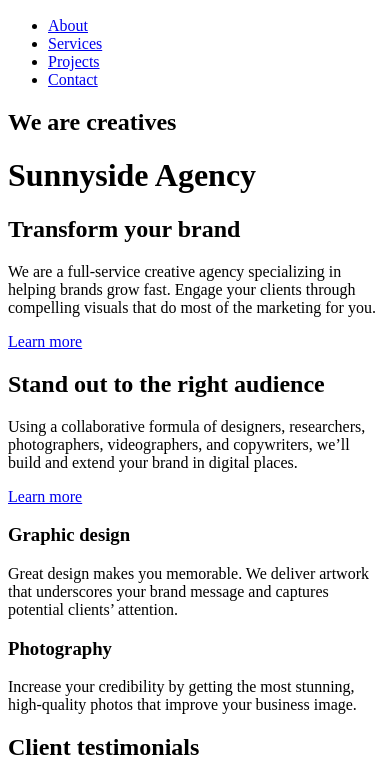
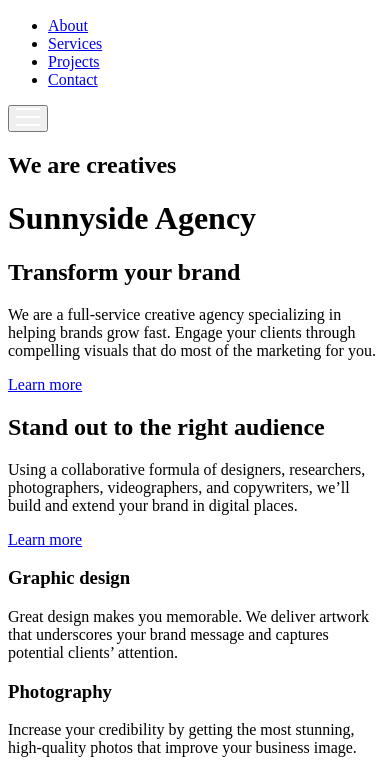
Before and after one commit to juanpb96/FEM_sunnyside-agency-landing-page, a plain HTML site: page index.html in a window 390 px wide. Shown: the part 35-809 px from the top of the page. Drawn offline with Linux system fonts and the light colour scheme.

Commit message:
Add hamburger icon

```diff
--- a/index.html
+++ b/index.html
@@ -21,6 +21,9 @@
         <li><a href="#projects">Projects</a></li>
         <li><a href="#contact">Contact</a></li>
       </ul>
+      <button id="h-menu" type="button" class="h-menu">
+        <img src="./images/icon-hamburger.svg" alt="Menu options">
+      </button>
     </nav>
 
     <section class="hero">
```
